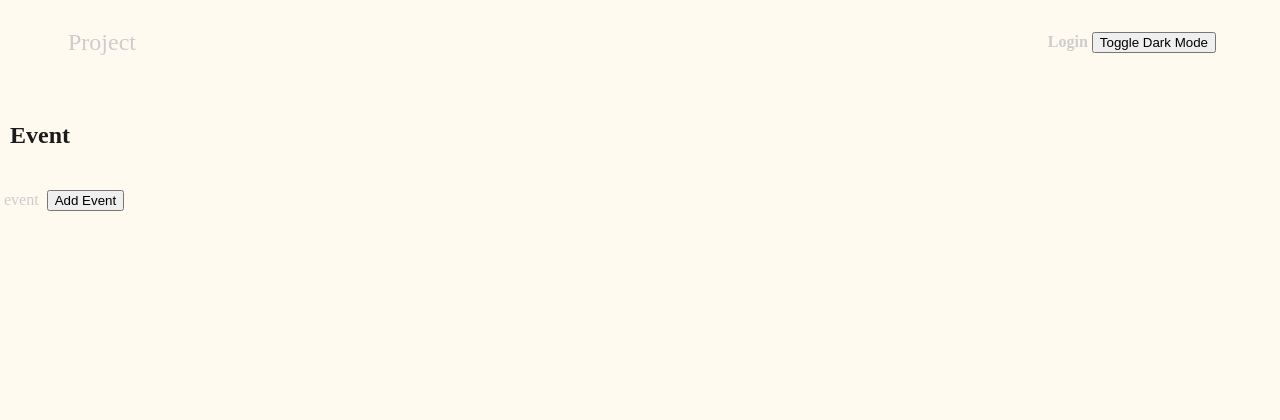
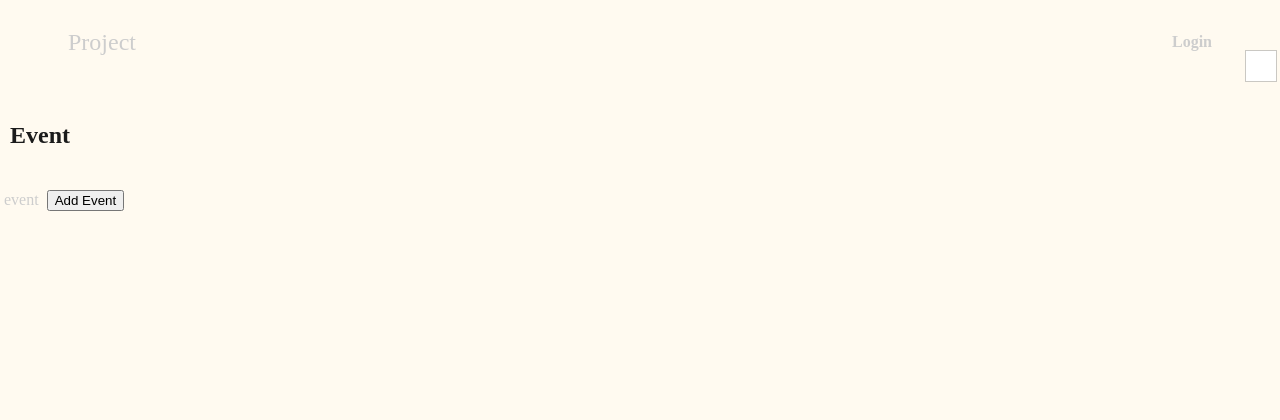
Before and after one commit to morrischen890717/112_Web, a Django app: page / in a window 1280 px wide. Shown: the top 420 px of the page. Run offline with Django 4.2, Linux system fonts and the light colour scheme.

Commit message:
fix the change theme button

```diff
--- a/project/static/css/light.css
+++ b/project/static/css/light.css
@@ -80,3 +80,67 @@ ul {
     padding-top: 3rem;
     padding-bottom: 3rem;
 }
+
+/*---------------------------------
+my sun dark mode button
+flip card ref: https://3dtransforms.desandro.com/card-flip
+----------------------------------*/
+.scene {
+    width: 30px;
+    height: 30px;
+    perspective: 600px;
+    position: fixed;
+    z-index: 99999;
+    top: 50px;
+    right: 5px;
+}
+
+.card {
+    width: 100%;
+    height: 100%;
+    cursor: pointer;
+    transform-style: preserve-3d;
+    transform-origin: center right;
+    transition: transform 1s;
+    border: 1px solid rgb(150, 150, 150, .5);
+}
+
+.card.is-flipped {
+    transform: translateX(-100%) rotateY(-180deg);
+}
+
+.card__face {
+    position: absolute;
+    width: 100%;
+    height: 100%;
+    text-align: center;
+    font-size: 16px;
+    backface-visibility: hidden;
+}
+
+.card__face--front {
+    color: black !important;
+    background: white;
+}
+
+.card__face--front:hover {
+    color: white !important;
+    background-color: black;
+}
+
+.card__face--back {
+    color: white !important;
+    background: black;
+    transform: rotateY(180deg);
+}
+
+.card__face--back:hover {
+    color: black !important;
+    background-color: white;
+}
+
+.darkmodecolor {
+    background-color: #2B2B2B !important;
+    color: #C5C5C5 !important;
+    box-shadow: none;
+}
--- a/project/templates/base.html
+++ b/project/templates/base.html
@@ -16,7 +16,7 @@
     <div class="top-navigation">
       <a href="/" class="logo">Project</a>
       <a href="/"><h4>Login</h4></a>
-      <button id="themeToggle" type="button">Toggle Dark Mode</button>
+      <!-- <button id="themeToggle" type="button">Toggle Dark Mode</button> -->
     </div>
     <div class="main-wrapper">
       <div class="sidebar-container">
@@ -26,6 +26,29 @@
       </div>
       {% block main-wrapper %}{% endblock %}
     </div>
+
+    <!-- my sun dark mode button-->
+    <div class="scene scene--card sundarkmodep">
+      <div class="card", id="themeToggle">
+        <div class="card__face card__face--front"><span class="fa fa-moon" aria-hidden="true"></div>
+        <div class="card__face card__face--back"><span class="fa fa-sun" aria-hidden="true"></div>
+      </div>
+    </div>
+
+    <!-- my sun dark mode button | flip animation-->
+    <script type="text/javascript">
+      var card = document.querySelector('.card');
+      card.addEventListener( 'click', function() {
+        card.classList.toggle('is-flipped');
+    });
+    </script>
+
+    <!-- my sun dark mode button | change color-->
+    <!-- <script type="text/javascript">
+      $('.sundarkmodep').click(function(){
+        $('*').toggleClass("darkmodecolor");
+    });
+    </script> -->
     <script>
       document.getElementById('themeToggle').addEventListener('click', function() {
         var darkTheme = document.getElementById('darkTheme');
```
